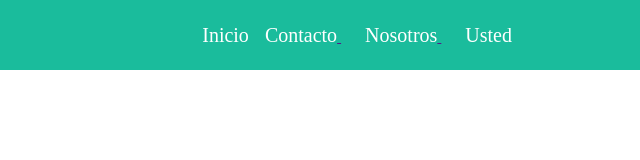
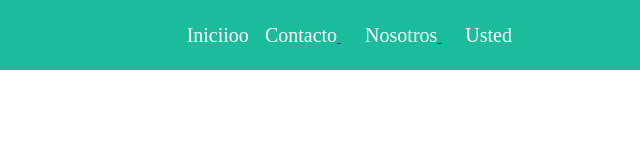
Before and after one commit to cristian33/tutohtml, a plain HTML site: page index.html in a window 1280 px wide. Shown: the full height of the page, 640-1280 px from the left. Drawn offline with Linux system fonts and the light colour scheme.

Commit message:
cambie inicio

```diff
--- a/index.html
+++ b/index.html
@@ -16,7 +16,7 @@
 
 		<nav>
 			<ul>
-				<li><a href="">Inicio</a></li>
+				<li><a href="">Iniciioo</a></li>
 				<li><a href="">Contacto</li>
 				<li><a href="">Nosotros</li>
 				<li><a href="">Usted</li>
```
